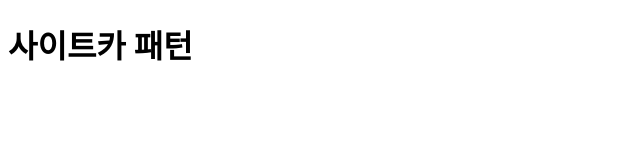
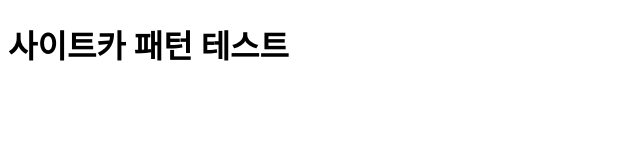
Before and after one commit to zipsinworm/content-cloner, a plain HTML site: page index.html in a window 1280 px wide. Shown: the whole page, without its empty margins (0-640 px from the left). Drawn offline with Linux system fonts and the light colour scheme.

Commit message:
Update index.html

```diff
--- a/index.html
+++ b/index.html
@@ -4,6 +4,6 @@
     <title> content cloner </title>
   </head>
   <body>
-    <h1> 사이트카 패턴 </h1>
+    <h1> 사이트카 패턴 테스트</h1>
   </body>
 </html>
```
